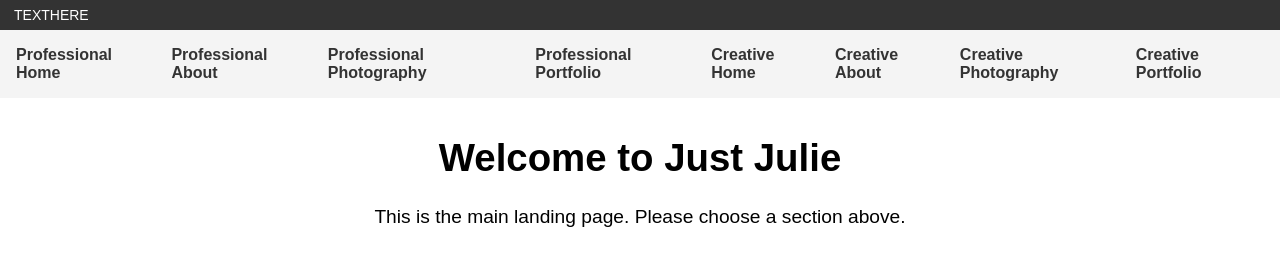
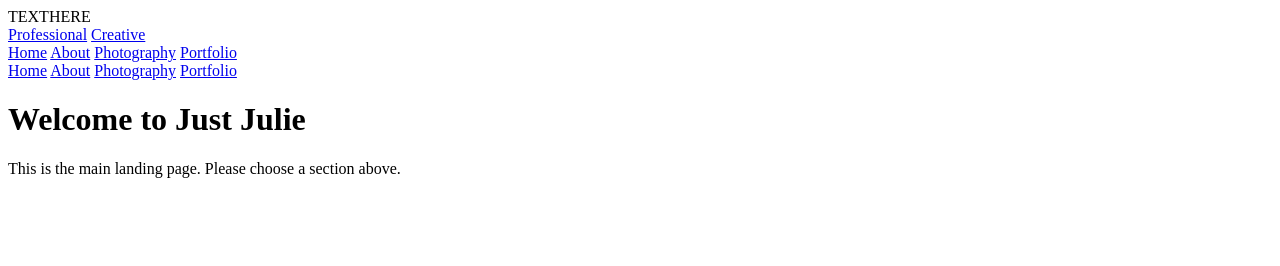
Before and after one commit to JustJuliesCode/JustJuliesCode.github.io, a plain HTML site: page index.html in a window 1280 px wide. Drawn offline with Linux system fonts and the light colour scheme.

Commit message:
Testing Commit with new tabs

```diff
--- a/index.html
+++ b/index.html
@@ -4,58 +4,40 @@
   <meta charset="UTF-8">
   <title>Just Julie</title>
   <style>
-    body {
-      font-family: sans-serif;
-      margin: 0;
-    }
-    .ribbon {
-      background-color: #333;
-      color: white;
-      padding: 0.5em 1em;
-      font-size: 14px;
-      position: sticky;
-      top: 0;
-      z-index: 1000;
-    }
-    nav {
-      background: #f4f4f4;
-      padding: 1em;
-      display: flex;
-      gap: 1em;
-      justify-content: center;
-    }
-    nav a {
-      text-decoration: none;
-      color: #333;
-      font-weight: bold;
-    }
-    .section-label {
-      font-size: 1.2em;
-      margin-top: 2em;
-      text-align: center;
-    }
+    /* Your styles here */
   </style>
 </head>
 <body>
 
+  <!-- Sticky Ribbon -->
   <div class="ribbon">TEXTHERE</div>
 
-  <!-- Section Tabs -->
-  <nav>
-    <a href="professional/home/">Professional Home</a>
-    <a href="professional/about/">Professional About</a>
-    <a href="professional/photography/">Professional Photography</a>
-    <a href="professional/portfolio/">Professional Portfolio</a>
-    <a href="creative/home/">Creative Home</a>
-    <a href="creative/about/">Creative About</a>
-    <a href="creative/photography/">Creative Photography</a>
-    <a href="creative/portfolio/">Creative Portfolio</a>
-  </nav>
+  <!-- Placeholder for the Navbar -->
+  <div id="navbar-container"></div>
 
+  <!-- Content below -->
   <div class="section-label">
     <h1>Welcome to Just Julie</h1>
     <p>This is the main landing page. Please choose a section above.</p>
   </div>
 
+  <script>
+    // Function to load navbar dynamically
+    function loadNavbar() {
+      const navbarContainer = document.getElementById('navbar-container');
+      fetch('navbar.html')
+        .then(response => response.text())
+        .then(data => {
+          navbarContainer.innerHTML = data;
+        })
+        .catch(err => {
+          console.log('Error loading navbar:', err);
+        });
+    }
+
+    // Load navbar when the page loads
+    window.onload = loadNavbar;
+  </script>
+
 </body>
 </html>
--- /dev/null
+++ b/navbar.html
@@ -0,0 +1,19 @@
+<!-- navbar.html -->
+<nav>
+    <a href="professional/home/">Professional</a>
+    <a href="creative/home/">Creative</a>
+  </nav>
+
+  <div id="professional" class="sub-nav">
+    <a href="professional/home/">Home</a>
+    <a href="professional/about/">About</a>
+    <a href="professional/photography/">Photography</a>
+    <a href="professional/portfolio/">Portfolio</a>
+  </div>
+
+  <div id="creative" class="sub-nav">
+    <a href="creative/home/">Home</a>
+    <a href="creative/about/">About</a>
+    <a href="creative/photography/">Photography</a>
+    <a href="creative/portfolio/">Portfolio</a>
+  </div>
```
Also changed, not shown: professional/about/index.html (+36 -14 lines).
